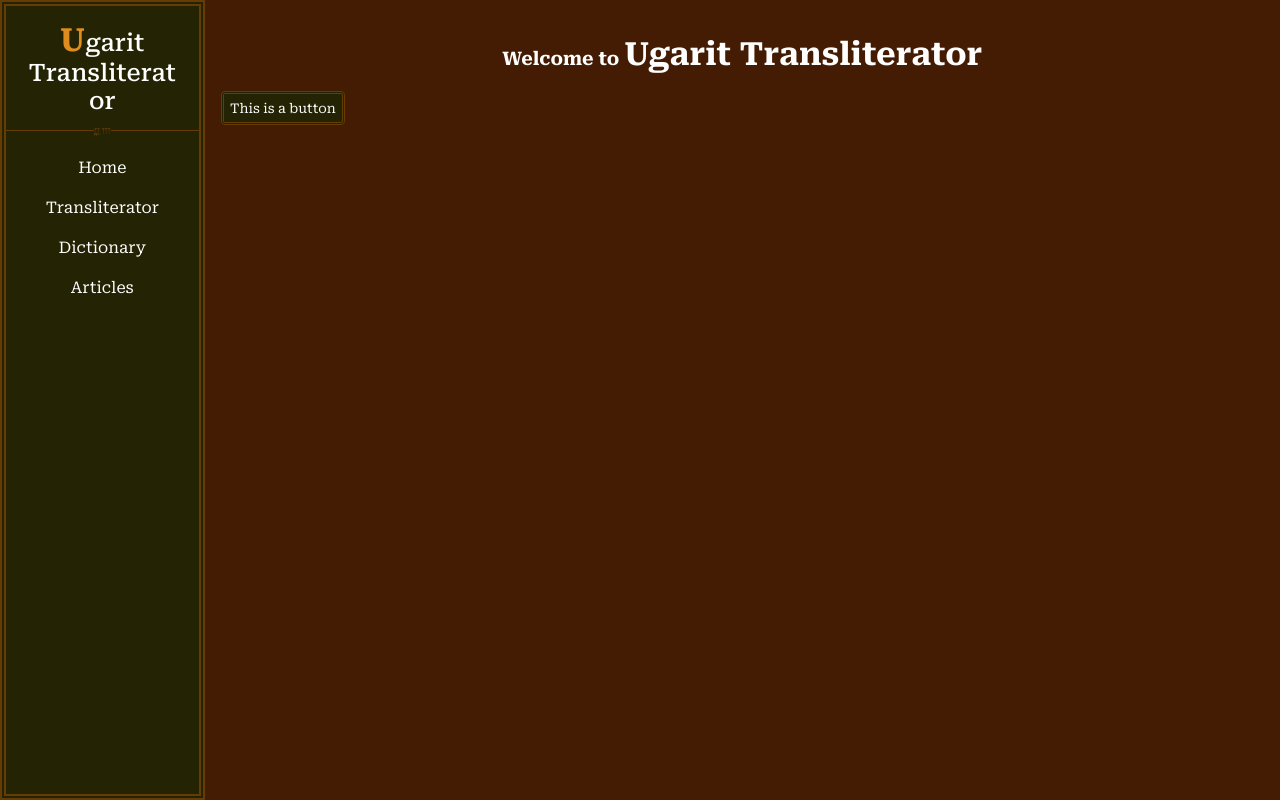
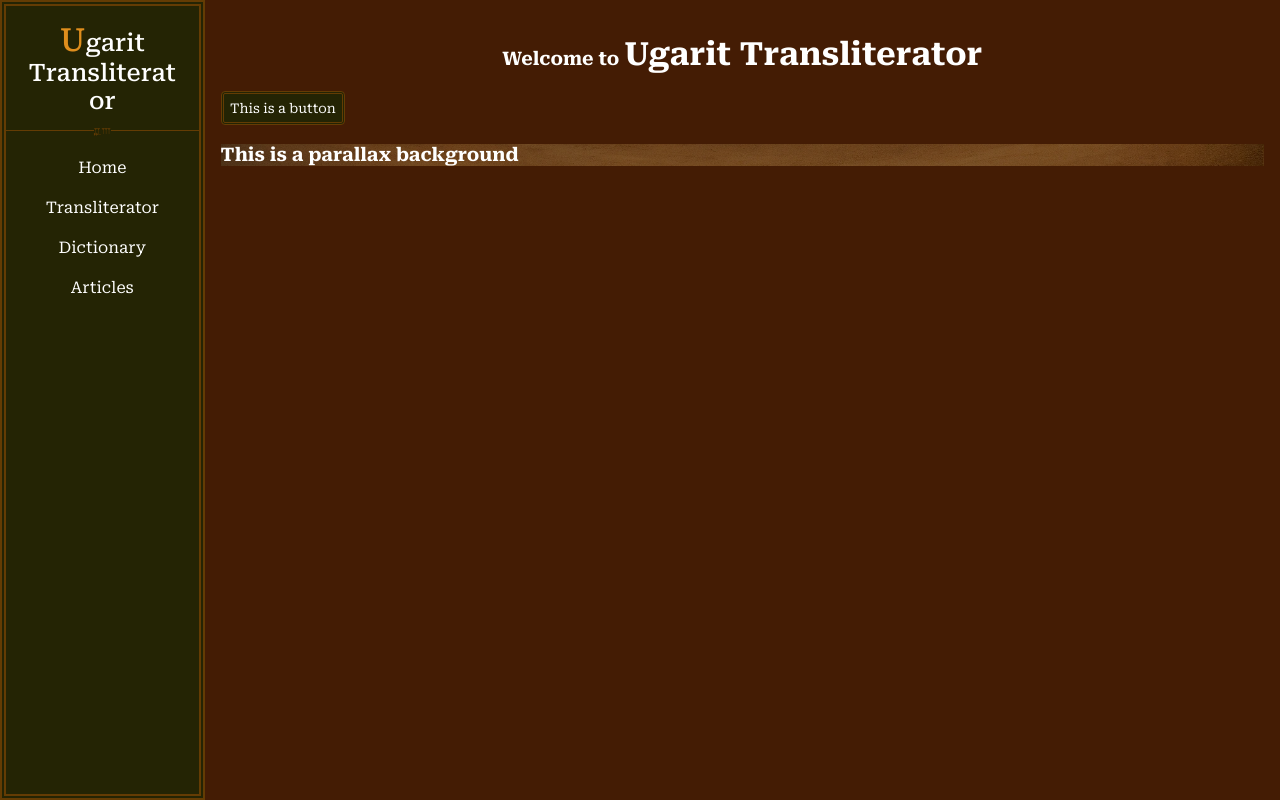
Before and after one commit to GIOdeBrito/ugarit-transliterator, a PHP site: page / in a window 1280 px wide. Run offline with PHP 8.4, Linux system fonts and the light colour scheme; some web fonts are replaced.

Commit message:
Added parallax effect

```diff
--- a/api/v1/index.php
+++ b/api/v1/index.php
@@ -6,6 +6,7 @@ if($_SERVER['REQUEST_METHOD'] === 'POST')
 {
 	session_start();
 	new PostV1();
+	die();
 }
 else
 {
@@ -36,7 +37,7 @@ class PostV1
         $this->invoke();
     }
 
-    function invoke ()
+    function invoke (): void
     {
 		$actionfile = str_replace('-', '_', $this->action);
 
@@ -51,8 +52,6 @@ class PostV1
 		http_response_code(200);
 
 		require_once $file;
-
-		die();
     }
 }
 
--- a/controllers/index.controller.php
+++ b/controllers/index.controller.php
@@ -12,6 +12,7 @@ class ViewController extends ModelController
 		$this->viewData['view'] = 'home';
 
 		$this->enqueue_stylesheet('home.css');
+		$this->enqueue_script('parallax.js');
 	}
 }
 
--- a/helpers/routing.php
+++ b/helpers/routing.php
@@ -1,6 +1,6 @@
 <?php
 
-function get_view_controller (): ViewController
+function get_view_controller (): object
 {
 	$slug = $_GET['view'] ?? 'index';
 
--- a/index.php
+++ b/index.php
@@ -2,7 +2,6 @@
 
 /* HTML document root */
 
-//require 'api/routing/v2/pages_location.php';
 require 'helpers/routing.php';
 
 ?>
@@ -10,31 +9,28 @@ require 'helpers/routing.php';
 <html lang="en" dir="ltr">
 <head>
     <meta charset="utf-8">
+	<meta name="author" content="GIOdeBrito">
+    <meta name="description" content="A transliterator and dictionary for the Ugaritic language">
     <meta name="viewport" content="width=device-width, initial-scale=1.0">
     <title><?php echo $controller->title(); ?> — Ugarit Transliterator</title>
     <link rel="stylesheet" href="public/styles/master.css">
 	<link rel="stylesheet" href="public/styles/header.css">
 	<link rel="stylesheet" href="public/styles/footer.css">
+	<link rel="stylesheet" href="public/styles/classes.css">
 	<?php
 
-	if(!empty($controller->get_stylesheets()))
-	{
-		foreach ($controller->get_stylesheets() as $src)
+	foreach($controller->get_stylesheets() ?? [] as $src)
 	{
 		?>
 		<link rel="stylesheet" href="<?php echo $src; ?>">
 		<?php
 	}
-	}
 
-	if(!empty($controller->get_scripts()))
-	{
-		foreach($controller->get_scripts() as $item)
+	foreach($controller->get_scripts() ?? [] as $item)
 	{
 		?>
 		<script src="<?php echo $item['src']; ?>" type="<?php echo $item['type']; ?>"></script>
 		<?php
-		}
 	}
 
 	?>
@@ -44,11 +40,7 @@ require 'helpers/routing.php';
     <?php require 'views/page_head.php'; ?>
 
     <main>
-	    <?php
-
-	    $controller->render_body();
-
-	    ?>
+	    <?php $controller->render_body(); ?>
     </main>
 
     <?php require 'views/page_footer.php'; ?>
--- /dev/null
+++ b/public/src/parallax.js
@@ -0,0 +1,77 @@
+
+window.addEventListener('load', function ()
+{
+	fetchParallaxElements();
+});
+
+var ELEMENTS = [];
+
+function fetchParallaxElements ()
+{
+	let elements = Array.from(document.querySelectorAll('*[data-parallax]'));
+
+	if(elements.length === 0)
+	{
+		return;
+	}
+
+	ELEMENTS = elements;
+
+	elements.forEach(item =>
+	{
+		let src = item.getAttribute('data-parallax');
+
+		item.style = `
+			background-image: url(${src});
+			background-size: cover;
+			background-repeat: repeat-y;
+			background-position-y: 50%;
+		`;
+
+		item.classList.add('parallax-container');
+	});
+
+	/* 1 - Down, -1 - Up */
+    let direction = 0;
+    let offsetAmount = 0;
+
+	let main = document.querySelector('main');
+
+	main.addEventListener('scroll', () =>
+	{
+		let oldAmount = offsetAmount;
+
+        offsetAmount = main.pageYOffset || main.scrollTop;
+
+        // Going down
+        if(offsetAmount > oldAmount)
+        {
+            direction = 1;
+        }
+        else
+        {
+            direction = -1;
+        }
+
+        updateParallax(direction);
+	});
+}
+
+function updateParallax (direction)
+{
+    let elements = ELEMENTS;
+
+    elements.forEach(item =>
+    {
+        let buffered = parseFloat(item.style.backgroundPositionY);
+
+        if(isNaN(buffered))
+        {
+            buffered = 0.0;
+        }
+
+        let calc = buffered + (.18 * direction) * -1;
+
+        item.style.backgroundPositionY = calc + '%';
+    });
+}
--- a/public/styles/elements.css
+++ b/public/styles/classes.css
@@ -34,3 +34,8 @@
 	border-color: var(--color-golden);
 	background-color: var(--color-bordercolor);
 }
+
+.parallax-container {
+	transition: background-position-y 10ms ease;
+	box-shadow: #00000085 0 0 3rem inset;
+}
--- a/public/styles/home.css
+++ b/public/styles/home.css
@@ -3,7 +3,7 @@
 	text-align: center;
 }
 
-h1 > mark {
+section[class="header-section"] h1 > mark {
 	font-weight: bold;
 	background-color: #0000;
 	color: #fff;
--- a/views/home.php
+++ b/views/home.php
@@ -11,4 +11,8 @@
     </section>
 
     <button>This is a button</button>
+
+	<section data-parallax="public/images/ancient-ruins.webp">
+			<h1>This is a parallax background</h1>
+	</section>
 </article>
```
Also changed, not shown: public/images/ancient-ruins.webp (added). Lines whose indentation alone changed are shown as unchanged.
